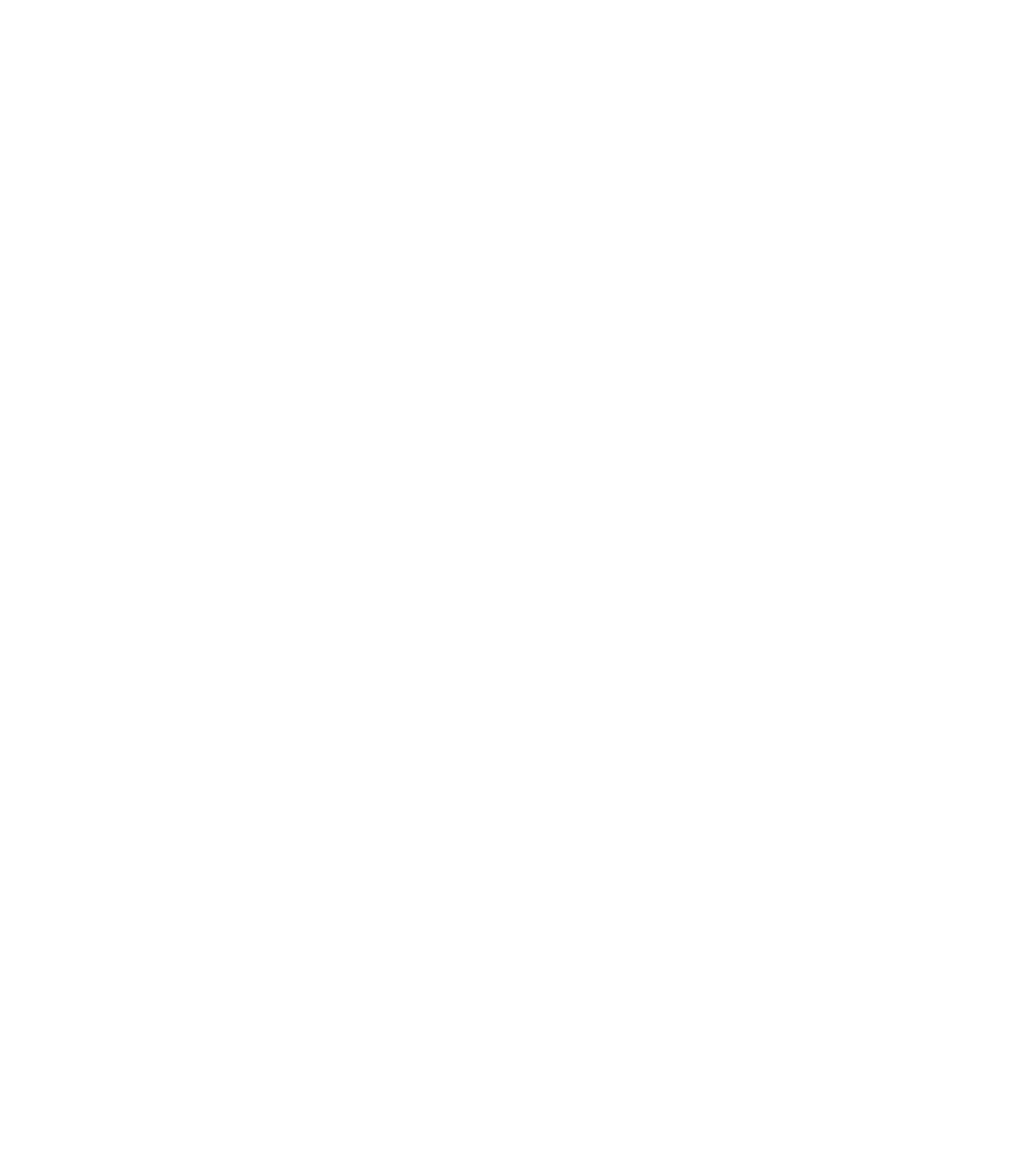
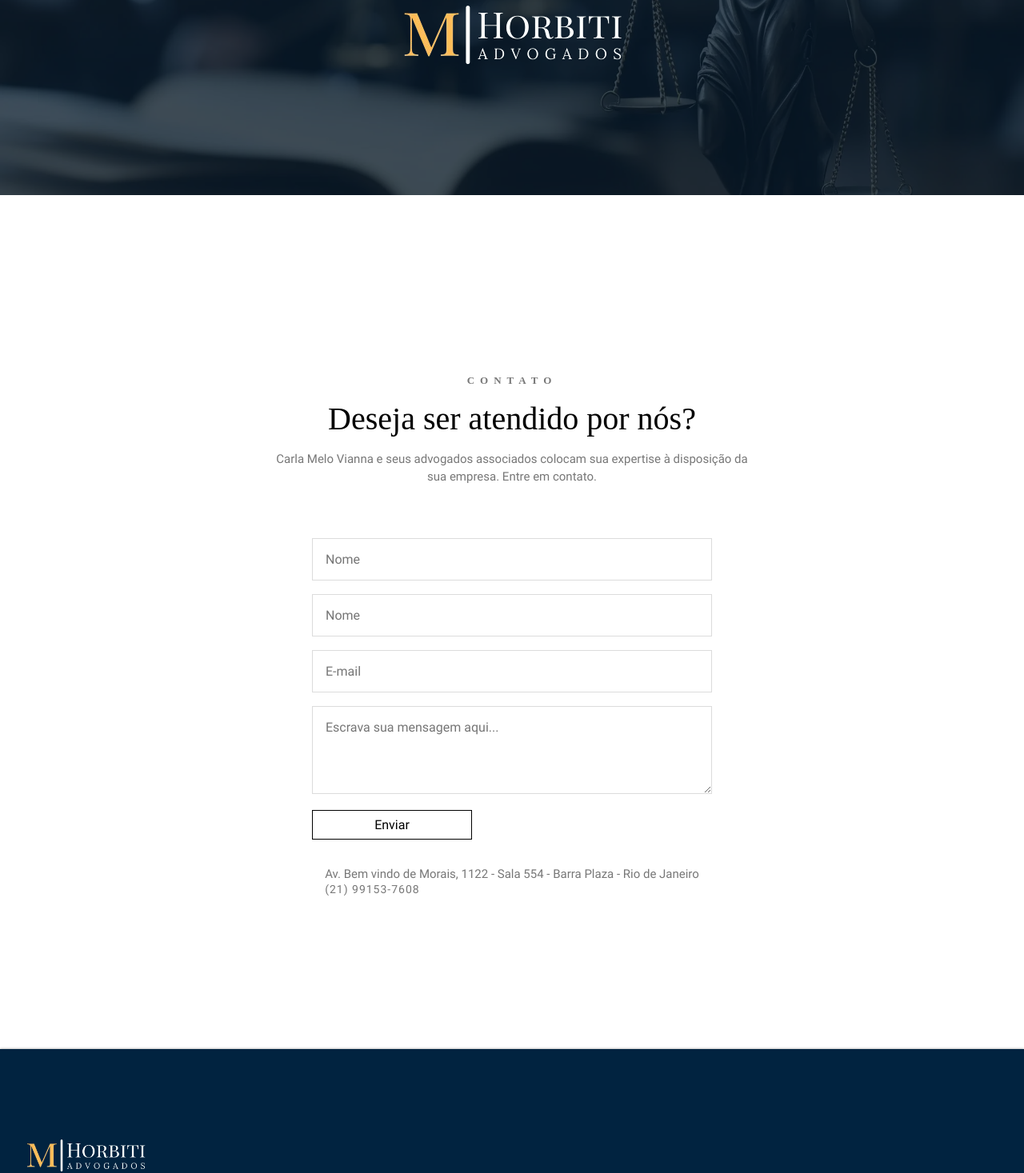
Before and after one commit to rlxmts/advocacia, a React (Vite) app: page / in a window 1280 px wide. Shown: the part 4868-6335 px from the top of the page at 80% size. Before the commit the page ends 4553 px from the top, so only its background shows below. Built offline with nearby package versions, Linux system fonts and the light colour scheme.

Commit message:
:sparkles: Finalizando Estrutura

```diff
--- a/src/App.jsx
+++ b/src/App.jsx
@@ -4,6 +4,8 @@ import Sobre from "./components/Section/Sobre"
 import Banner from "./components/Section/Banner"
 import SecaoLogo from "./components/Section/SecaoLogo"
 import Atuacao from "./components/Section/Atuacao"
+import Contato from "./components/Section/Contato"
+import Rodape from "./components/Layout/Rodape"
 
 function App() {
 
@@ -16,6 +18,9 @@ function App() {
     <SecaoLogo />
     <Segmentos />
     <Atuacao />
+    <SecaoLogo />
+    <Contato />
+    <Rodape />
     </>
   )
 }
--- a/src/assets/EstiloGlobal/index.jsx
+++ b/src/assets/EstiloGlobal/index.jsx
@@ -40,7 +40,6 @@ export const EstiloGlobal = createGlobalStyle`
         color: #000000;
         box-sizing: border-box;
         font-family: "Roboto";
-        font-style: none;
         text-decoration: none;
     }
 
--- /dev/null
+++ b/src/components/Layout/Rodape/LinksRapidos/index.jsx
@@ -0,0 +1,41 @@
+import styled from "styled-components";
+
+const ListaDeLinks = styled.ul`
+
+    display: flex;
+    flex-direction: column;
+    gap: .5em;
+
+    li a {
+        font-size: 13px;
+        margin-left: 15px;
+        position: relative;
+        color: #FFFFFF;
+
+        &::before {
+            content: '';
+            display: block;
+            width: 18px;
+            height: 20px;
+            background-image: url('./imagens/arrow.svg');
+            background-size: contain;
+            position: absolute;
+            left: -20px;
+            top: 50%;
+            transform: translateY(-50%);
+        }
+    }
+`
+
+const LinksRapidos = ()=>{
+    return(
+        <ListaDeLinks>
+            <li><a href="#sobre">Sobre</a></li>
+            <li><a href="#segmentos">Segmentos</a></li>
+            <li><a href="#atuacao">Atuação</a></li>
+            <li><a href="#contato">Contato</a></li>
+        </ListaDeLinks>
+    )
+}
+
+export default LinksRapidos;
--- /dev/null
+++ b/src/components/Layout/Rodape/RedesSociais/index.jsx
@@ -0,0 +1,54 @@
+import styled from "styled-components";
+import { Links } from "../../../commom/Links";
+
+const ListaRedes = styled.ul`
+    display: flex;
+    flex-direction: column;
+    gap: .5rem;
+
+`
+
+const RedesSociais = () => {
+    return(
+        <ListaRedes>
+            <li>
+                <Links
+                    target="_blank"
+                     rel="noopener noreferrer"
+                     href="https://www.linkedin.com/in/matheusw16/"
+                >
+                    Linkedin
+                </Links>
+            </li>
+            <li>
+                <Links
+                    target="_blank"
+                    rel="noopener noreferrer"
+                    href="https://github.com/rlxmts"
+                >
+                    Github
+                </Links>
+            </li>
+            <li>
+                <Links
+                    target="_blank"
+                    rel="noopener noreferrer"
+                    href="https://horbiti.vercel.app/"
+                >
+                    Portfólio
+                </Links>
+            </li>
+            <li>
+                <Links
+                    target="_blank"
+                     rel="noopener noreferrer"
+                     href="https://wa.me/5521991537608"
+                >
+                    WhatsApp
+                </Links>
+            </li>
+        </ListaRedes>
+    )
+}
+
+export default RedesSociais;
--- a/src/components/Layout/Rodape/index.jsx
+++ b/src/components/Layout/Rodape/index.jsx
@@ -0,0 +1,69 @@
+import styled from "styled-components";
+import { Container } from "../../commom/Container";
+import Logo from "../../commom/Logo";
+import LinksRapidos from "./LinksRapidos";
+import RedesSociais from "./RedesSociais";
+
+const Footer = styled.footer`
+    box-shadow: 0px 0px 3px #00000070;
+    background-color: #012340;
+    padding: 5rem 0;
+
+    .caixa-logo{
+        width: 100%;
+        border-bottom: 1px solid #f2f2f2;
+        padding-bottom: 1rem;
+    }
+
+    .caixa-listas{
+        display: flex;
+        justify-content: space-between;
+        flex-wrap: wrap;
+        gap: 2rem;
+        padding-top: 3rem;
+    }
+
+    .caixa-listas span{
+        max-width: 200px;
+        color: #FFFFFF;
+    }
+
+    .credito{
+
+        display: flex;
+        align-items: start;
+        gap: 10px;
+
+        img{
+            max-width: 70px;
+        }
+    }
+`
+
+const Rodape = () => {
+    return(
+        <Footer>
+            <Container>
+                <div className="caixa-logo">
+                    <Logo />
+                </div>
+                <div className="caixa-listas">
+                    <LinksRapidos />
+                    <RedesSociais />
+                    <span> &copy; Copyright - Todos os direitos reservados.</span>
+                    <div className="credito">
+                        <span>Feito por:</span>
+                        <a
+                            href="https://horbiti.vercel.app"
+                            target="_blank"
+                        >
+                            <img src="./logo-horbiti.webp" />
+                        </a>
+                    </div>
+                </div>
+            </Container>
+        </Footer>
+    )
+}
+
+export default Rodape;
--- a/src/components/Section/Atuacao/index.jsx
+++ b/src/components/Section/Atuacao/index.jsx
@@ -18,6 +18,11 @@ const SecaoAtuacao = styled.section`
         max-width: 300px;
     }
 
+    .atuacao-titulo{
+        text-align: center;
+        margin: 5rem 0 2rem 0;
+    }
+
     .atuacao-container{
         display: flex;
         flex-direction: column;
@@ -34,7 +39,7 @@ const SecaoAtuacao = styled.section`
 
 const Atuacao = () =>{
     return(
-        <SecaoAtuacao>
+        <SecaoAtuacao id="atuacao">
             <Container className="atuacao-container">
                 <Subtitulo>Atuação</Subtitulo>
                 <TituloMaior>Assessoria jurídica multidisciplinar</TituloMaior>
@@ -44,6 +49,7 @@ const Atuacao = () =>{
                 </div>
                 <ListaDeAreas />
             </Container>
+            <TituloMaior className="atuacao-titulo">Vamos Trabalhar Juntos?</TituloMaior>
             <Botao branco={false}> Fale com a gente</Botao>
         </SecaoAtuacao>
     )
--- /dev/null
+++ b/src/components/Section/Contato/index.jsx
@@ -0,0 +1,61 @@
+import styled from "styled-components";
+import { Container } from "../../commom/Container";
+import { TituloMaior } from "../../commom/TituloMaior";
+import { Subtitulo } from "../../commom/Subtitulo";
+import { Paragrafo } from "../../commom/Paragrafo";
+import Formulario from "../../commom/Formulario";
+
+const SecaoContato = styled.section`
+
+    padding: 10rem 0;
+
+    h2,h4,p{
+        text-align: center;
+    }
+
+    .container-contato{
+        display: flex;
+        flex-direction: column;
+        align-items: center;
+    }
+
+    .contato-textos{
+        margin: 2rem;
+        display: flex;
+        flex-direction: column;
+        gap: 1rem;
+    }
+`
+
+const Informacoes = styled.div`
+
+    span{
+        display: block;
+        font-family: "RobotoMedium";
+        font-size: 14px;
+        letter-spacing: 1px;
+        color: #777777;
+    }
+
+`
+
+const Contato = ()=>{
+    return(
+        <SecaoContato id="contato">
+            <Container className="container-contato">
+                <div className="contato-textos">
+                    <Subtitulo>Contato</Subtitulo>
+                    <TituloMaior>Deseja ser atendido por nós?</TituloMaior>
+                    <Paragrafo>Carla Melo Vianna e seus advogados associados colocam sua expertise à disposição da sua empresa. Entre em contato.</Paragrafo>
+                </div>
+                <Formulario />
+                <Informacoes>
+                    <Paragrafo>Av. Bem vindo de Morais, 1122 - Sala 554 - Barra Plaza - Rio de Janeiro</Paragrafo>
+                    <span>(21) 99153-7608</span>
+                </Informacoes>
+            </Container>
+        </SecaoContato>
+    )
+}
+
+export default Contato;
--- a/src/components/Section/Segmentos/index.jsx
+++ b/src/components/Section/Segmentos/index.jsx
@@ -67,7 +67,7 @@ const segmentos = [
 
 const Segmentos = () => {
     return(
-        <SectionSegmentos>
+        <SectionSegmentos id="segmentos">
             <Container>
                 <DivTextos>
                     <Paragrafo>
--- /dev/null
+++ b/src/components/commom/Formulario/index.jsx
@@ -0,0 +1,53 @@
+import styled from "styled-components";
+import Botao from "../Botao";
+
+const Form = styled.form`
+        width: 100%;
+        max-width: 500px;
+        margin: 2rem auto;
+        display: flex;
+        flex-direction: column;
+        gap: 1rem;
+
+        label{
+        display: block;
+        font-size: 1px;
+        color: transparent;
+        }
+
+        input,textarea{
+            border: 1px solid #dcdcdc;
+            padding: 1rem;
+        }
+
+        label, input, textarea{
+            width: 100%;
+            outline: none;
+        }
+`
+
+const Formulario = () => {
+    return(
+        <Form>
+            <div>
+                <label>Nome</label>
+                <input type="text" placeholder="Nome" required/>
+            </div>
+            <div>
+                <label htmlFor="tel">Telefone</label>
+                <input id="tel" type="tel" placeholder="Nome" required/>
+            </div>
+            <div>
+                <label htmlFor="email">E-mail</label>
+                <input id="email" type="email" placeholder="E-mail" />
+            </div>
+            <div>
+                <label>Mensagem</label>
+                <textarea rows={4} placeholder="Escrava sua mensagem aqui..."/>
+            </div>
+            <Botao branco={false}>Enviar</Botao>
+        </Form>
+    )
+}
+
+export default Formulario;
--- /dev/null
+++ b/src/components/commom/Links/index.jsx
@@ -0,0 +1,21 @@
+import styled from "styled-components";
+
+export const Links = styled.a`
+    font-size: 13px;
+        margin-left: 15px;
+        position: relative;
+        color: #FFFFFF;
+
+        &::before {
+            content: '';
+            display: block;
+            width: 18px;
+            height: 20px;
+            background-image: url('./imagens/arrow.svg');
+            background-size: contain;
+            position: absolute;
+            left: -20px;
+            top: 50%;
+            transform: translateY(-50%);
+        }
+`
```
Also changed, not shown: src/components/Section/Atuacao/ListaDeAreas/index.jsx (+40 -7 lines), public/imagens/arrow.svg (added), public/logo-horbiti.webp (added).
